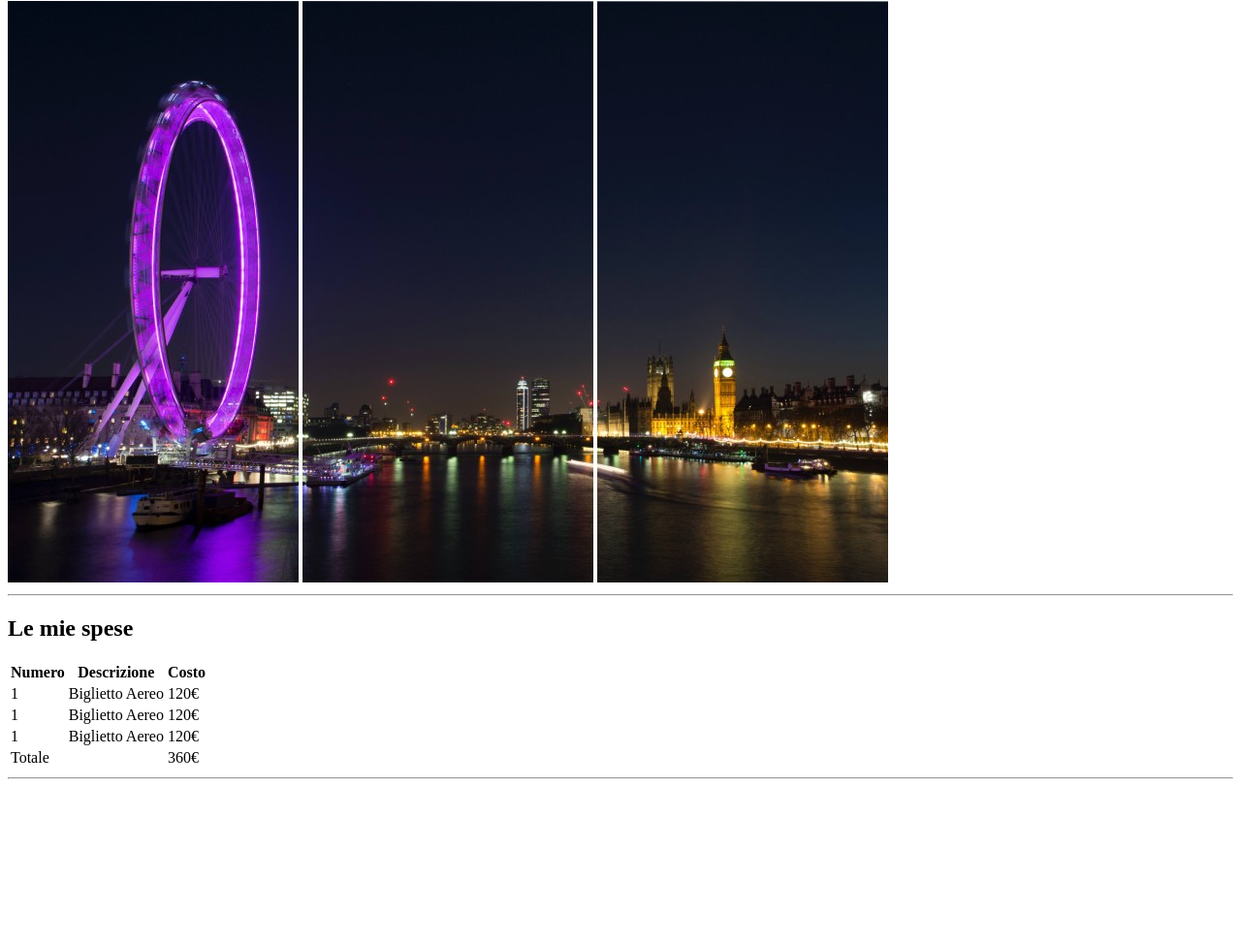
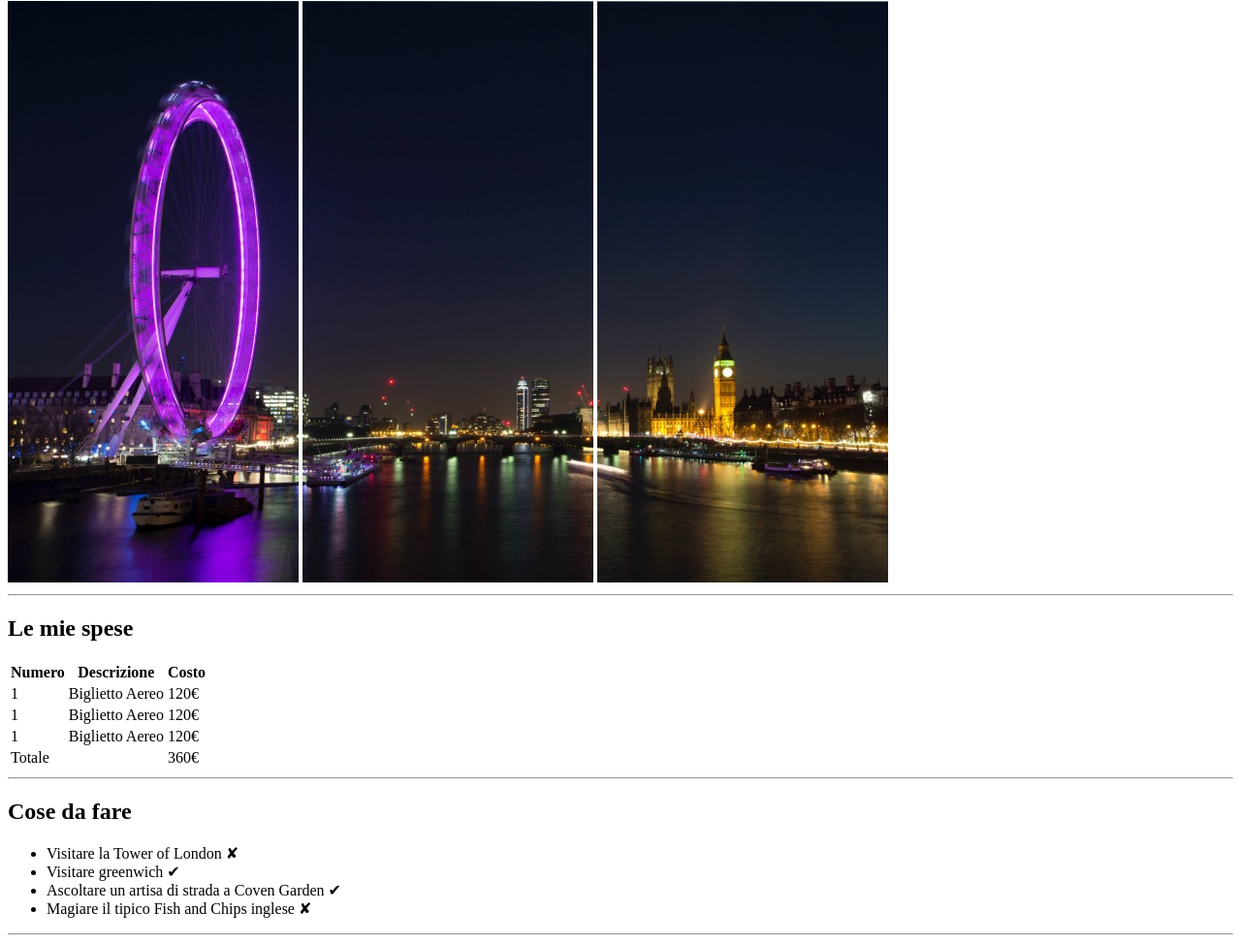
Before and after one commit to JardiinWD/60_html, a plain HTML site: page htmlcss-london-trip/index.html in a window 1280 px wide. Shown: the part 79-1052 px from the top of the page at 97% size. Before the commit the page ends 891 px from the top, so only its background shows below. Drawn offline with Linux system fonts and the light colour scheme.

Commit message:
Add things to do section

```diff
--- a/htmlcss-london-trip/index.html
+++ b/htmlcss-london-trip/index.html
@@ -59,7 +59,16 @@
       <hr>
     </section>
     <!-- / Expenses -->
-    <section></section>
+    <section>
+      <h2>Cose da fare</h2>
+      <ul>
+        <li>Visitare la Tower of London &#10008;</li>
+        <li>Visitare greenwich &#10004;</li>
+        <li>Ascoltare un artisa di strada a Coven Garden &#10004;</li>
+        <li>Magiare il tipico Fish and Chips inglese &#10008;</li>
+      </ul>
+      <hr>
+    </section>
     <!-- / Things to do -->
     <section></section>
     <!-- / info -->
```
